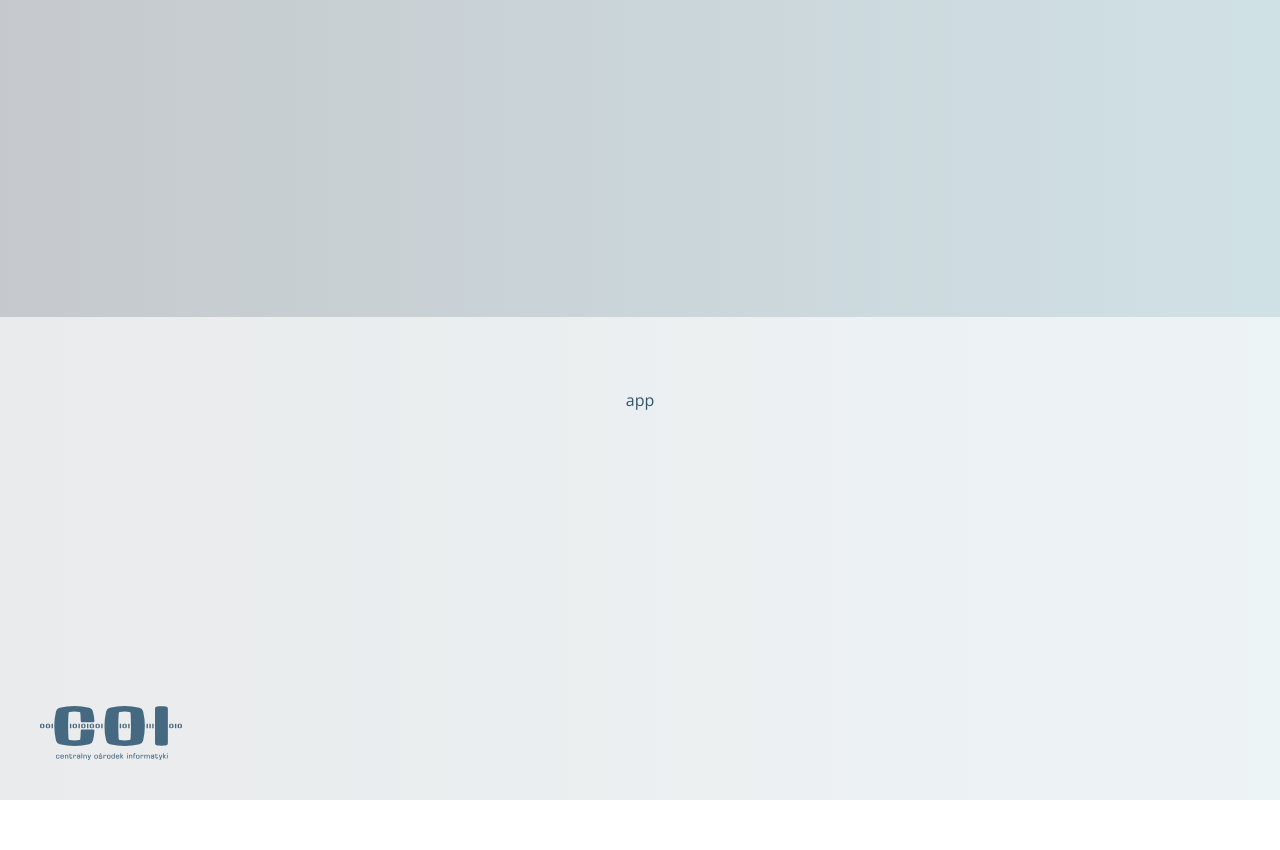
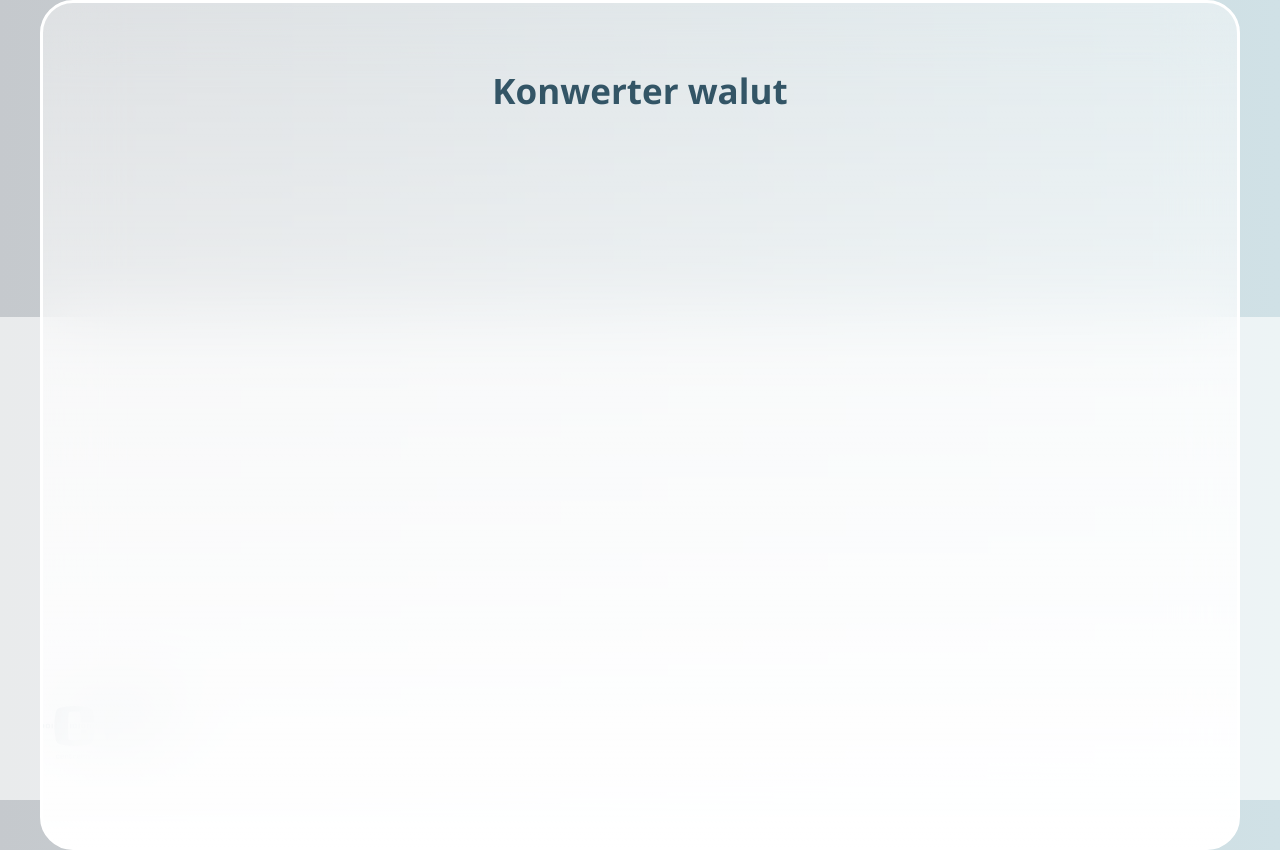
Before and after one commit to valerii-frontend/currency, a React (Create React App) app: page / in a window 1280 px wide. Before the commit the page ends 800 px from the top, so only its background shows below. Built offline with nearby package versions, Linux system fonts and the light colour scheme; the HTML template or start-up script is replaced by a standard one.

Commit message:
add card interface/styles/title

```diff
--- a/src/App.tsx
+++ b/src/App.tsx
@@ -1,7 +1,12 @@
 import React from "react";
+import Card from "./components/UI/Card/Card";
 
 function App() {
-	return <div className='App'>app</div>;
+	return (
+		<div className='App'>
+			<Card title='Konwerter walut'></Card>
+		</div>
+	);
 }
 
 export default App;
--- /dev/null
+++ b/src/components/UI/Card/Card.module.css
@@ -0,0 +1,14 @@
+.card {
+	padding: 80px 64px 96px;
+	background: linear-gradient(180deg, #ffffff6e 0%, var(--white) 100%);
+	backdrop-filter: blur(36px);
+	border: 3px solid var(--white);
+	border-radius: 33px;
+	min-width: 1200px;
+	min-height: 850px;
+}
+.card h1 {
+	font-size: 35px;
+	text-align: center;
+	margin-bottom: 64px;
+}
--- /dev/null
+++ b/src/components/UI/Card/Card.tsx
@@ -0,0 +1,16 @@
+import React, { FC, PropsWithChildren } from "react";
+import styles from "./Card.module.css";
+
+interface CardProps extends PropsWithChildren {
+	title: string;
+}
+
+const Card: FC<CardProps> = ({ children, title }) => {
+	return (
+		<div className={styles.card}>
+			<h1>{title}</h1>
+			{children}
+		</div>
+	);
+};
+export default Card;
--- a/src/index.css
+++ b/src/index.css
@@ -11,11 +11,13 @@
 	--active: #37defb;
 	--error: #ca163a;
 	--light: #e0e5ec;
+	--grey: #a3b1c6;
 	--white: #fff;
 }
 body {
 	font-family: "Open Sans";
 	font-size: 16px;
+	line-height: 100%;
 	color: var(--primary);
 	display: flex;
 	align-items: center;
```
